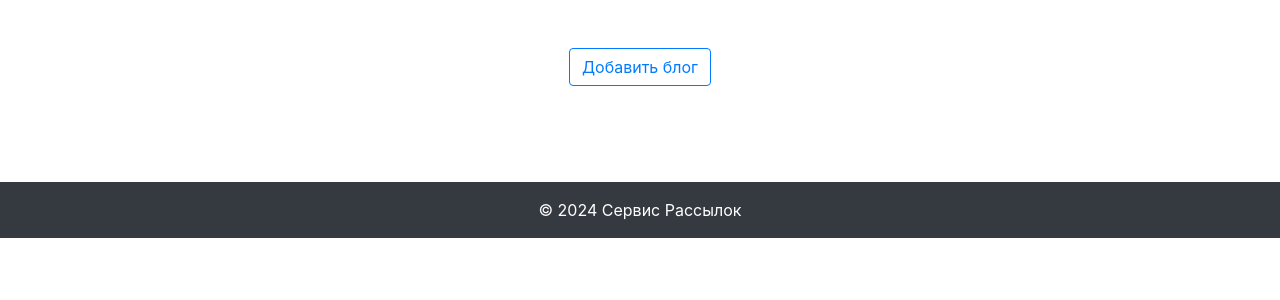
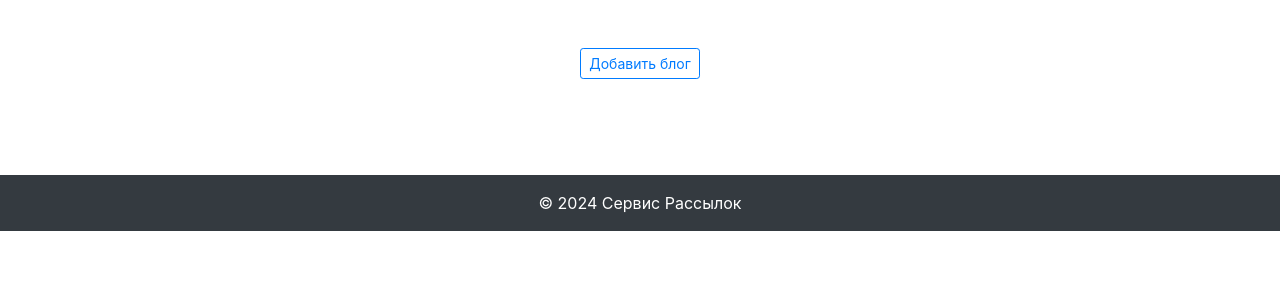
Before and after one commit to G-Ilkhom/course_work_6, a Django app: page /blog/ in a window 1280 px wide. Shown: the part 56-356 px from the top of the page. Run offline with Django 5.2, Linux system fonts and the light colour scheme; the visitor is signed in with stand-in values (Sample User, id 1); data that the repository does not hold is empty; some libraries are stand-ins or nearby versions.

Commit message:
fixed bugs

```diff
--- a/blog/templates/blog/blog_detail.html
+++ b/blog/templates/blog/blog_detail.html
@@ -6,7 +6,7 @@
             <div class="card mt-3 rounded-3 shadow-sm">
                 <div class="card-header py-3">
                     {% if object.image %}
-                    <img src="{{ object.image.url }}">
+                    <img src="{{ object.image.url }}" class="img-thumbnail" style="width: 300px; height: 300px;">
                     {% endif %}
                     <h4 class="my-0 fw-normal">{{ object.title }}</h4>
                 </div>
--- a/blog/templates/blog/blog_list.html
+++ b/blog/templates/blog/blog_list.html
@@ -4,30 +4,34 @@
     <main class="row justify-content-center mt-5">
         {% if user.is_superuser %}
             <div class="col-12 mb-5 text-center">
-                <a class="btn btn-outline-primary" href="{% url 'blog:create' %}">Добавить блог</a>
+                <a class="btn btn-outline-primary btn-sm" href="{% url 'blog:create' %}">Добавить блог</a>
             </div>
         {% endif %}
 
         {% for object in object_list|slice:100 %}
-            <div class="col-4 text-center">
+            <div class="col-md-4 col-sm-6 text-center">
                 <div class="card mt-3 rounded-3 shadow-sm">
                     <div class="card-header py-3">
                         <h4 class="my-0 fw-normal">{{ object.title }}</h4>
                     </div>
                     <div class="card-body">
+                        <img src="{{ object.image.url }}" class="img-fluid" alt="{{ object.title }}" style="max-width: 300px; max-height: 300px;">
                         <p>{{ object.content }}</p>
-                        <div class="btn-group d-flex justify-content-between align-items-center">
-                            <a class="btn btn btn-primary" href="{% url 'blog:view' object.pk %}">Посмотреть</a>
+                        <div class="d-grid gap-2">
+                            {% if not object or user.is_superuser %}
+                            <a class="btn btn-primary btn-sm" href="{% url 'blog:view' object.pk %}">Посмотреть</a>
+                            {% endif %}
 
                             {% if not object or user.is_superuser %}
-                                <a class="btn btn btn-warning" href="{% url 'blog:edit' object.pk %}">Редактировать</a>
-                                <a class="btn btn btn-danger" href="{% url 'blog:delete' object.pk %}">Удалить</a>
-
-                                {% if object.publication_sign %}
-                                    <a class="btn btn-warning" href="{% url 'blog:switching_publications' object.pk %}">Снять с публикации</a>
-                                {% else %}
-                                    <a class="btn btn-success" href="{% url 'blog:switching_publications' object.pk %}">Опубликовать</a>
-                                {% endif %}
+                                <div class="btn-group">
+                                    <a class="btn btn-warning btn-sm" href="{% url 'blog:edit' object.pk %}">Редактировать</a>
+                                    <a class="btn btn-danger btn-sm" href="{% url 'blog:delete' object.pk %}">Удалить</a>
+                                    {% if object.publication_sign %}
+                                        <a class="btn btn-warning btn-sm" href="{% url 'blog:switching_publications' object.pk %}">Снять с публикации</a>
+                                    {% else %}
+                                        <a class="btn btn-success btn-sm" href="{% url 'blog:switching_publications' object.pk %}">Опубликовать</a>
+                                    {% endif %}
+                                </div>
                             {% endif %}
                         </div>
                     </div>
--- a/config/settings.py
+++ b/config/settings.py
@@ -147,7 +147,7 @@ AUTH_USER_MODEL = 'users.User'
 LOGIN_REDIRECT_URL = '/'
 LOGOUT_REDIRECT_URL = '/'
 MEDIA_URL = '/media/'
-MEDIA_ROOT = BASE_DIR / 'media'
+MEDIA_ROOT = os.path.join(BASE_DIR, 'media')
 
 CACHE_ENABLED = True
 if CACHE_ENABLED:
--- a/config/urls.py
+++ b/config/urls.py
@@ -16,10 +16,12 @@ Including another URLconf
 """
 from django.contrib import admin
 from django.urls import path, include
+from django.conf.urls.static import static
+from django.conf import settings
 
 urlpatterns = [
     path('admin/', admin.site.urls),
     path('', include('mailings.urls')),
     path('users/', include('users.urls')),
     path('blog/', include('blog.urls')),
-]
+]+ static(settings.MEDIA_URL, document_root=settings.MEDIA_ROOT)
--- a/mailings/views.py
+++ b/mailings/views.py
@@ -13,7 +13,7 @@ MailingsConfig.ready()
 
 class HomeListView(ListView):
     model = Mailing
-    template_name = 'base.html'
+    template_name = 'mailing/home.html'
     context_object_name = 'mailings'
 
     def get_context_data(self, **kwargs):
```
Also changed, not shown: mailings/templates/mailing/home.html (added, +53 -0 lines), media/blog_images/channels4_profile.jpg (added), media/blog_images/channels4_profile_Re1t8gJ.jpg (added), media/blog_images/futuristic-black.jpg (added), media/blog_images/КАК_ТУТ_ЗАРАБОТАТЬ.png (added).
